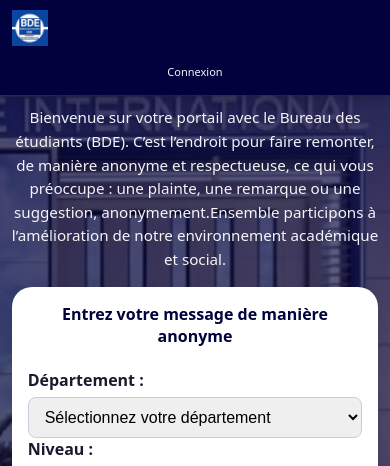
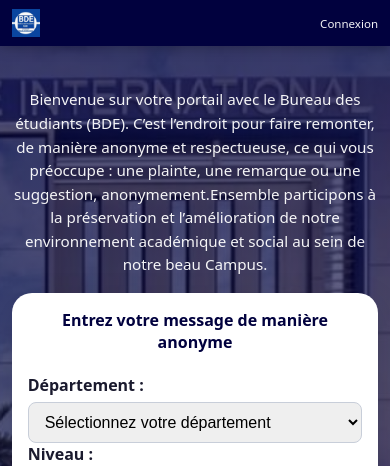
Before and after one commit to Gitlearner-code/umi_notif, a Django app: page / in a window 390 px wide. Shown: the top 466 px of the page. Run offline with Django 5.2, Linux system fonts and the light colour scheme.

Commit message:
new test message

```diff
--- a/templates/base.html
+++ b/templates/base.html
@@ -30,6 +30,10 @@
     </header>
 
     <style>
+        :root {
+            --header-h: 60px;
+        }
+
         *,
         *::before,
         *::after {
@@ -62,6 +66,7 @@
             left: 0;
             top: 0;
             box-sizing: border-box;
+            min-height: var(--header-h);
         }
 
         .site-brand {
@@ -103,14 +108,36 @@
         }
 
         @media (max-width: 480px) {
+            :root {
+                --header-h: 46px;
+            }
+
             .site-header {
-                flex-direction: column;
-                align-items: stretch;
+                flex-direction: row;
+                align-items: center;
+                justify-content: space-between;
+                padding: 0.35rem 0.75rem;
+                gap: 0.5rem;
+            }
+
+            .site-brand {
+                margin-right: 0.25rem;
+            }
+
+            .site-logo {
+                max-width: min(160px, 44vw);
+                height: 28px;
             }
 
             .site-nav {
-                justify-content: center;
-                margin-left: 0;
+                justify-content: flex-end;
+                margin-left: auto;
+                gap: 0.35rem 0.5rem;
+            }
+
+            .site-nav a {
+                font-size: 0.72rem;
+                padding: 0;
             }
         }
     </style>
--- a/templates/home.html
+++ b/templates/home.html
@@ -101,7 +101,7 @@
               Bienvenue sur votre portail avec le Bureau des étudiants (BDE).
               C’est l’endroit pour faire remonter, de manière anonyme et respectueuse,
               ce qui vous préoccupe : une plainte, une remarque ou une suggestion,
-              anonymement.Ensemble participons à l’amélioration de notre environnement académique et social.
+              anonymement.Ensemble participons à la préservation et l’amélioration de notre environnement académique et social au sein de notre beau Campus.
           </p>
           <form id="notif-message-form" class="notif-form" method="post">
               <h4>Entrez votre message de manière anonyme</h4>
```
